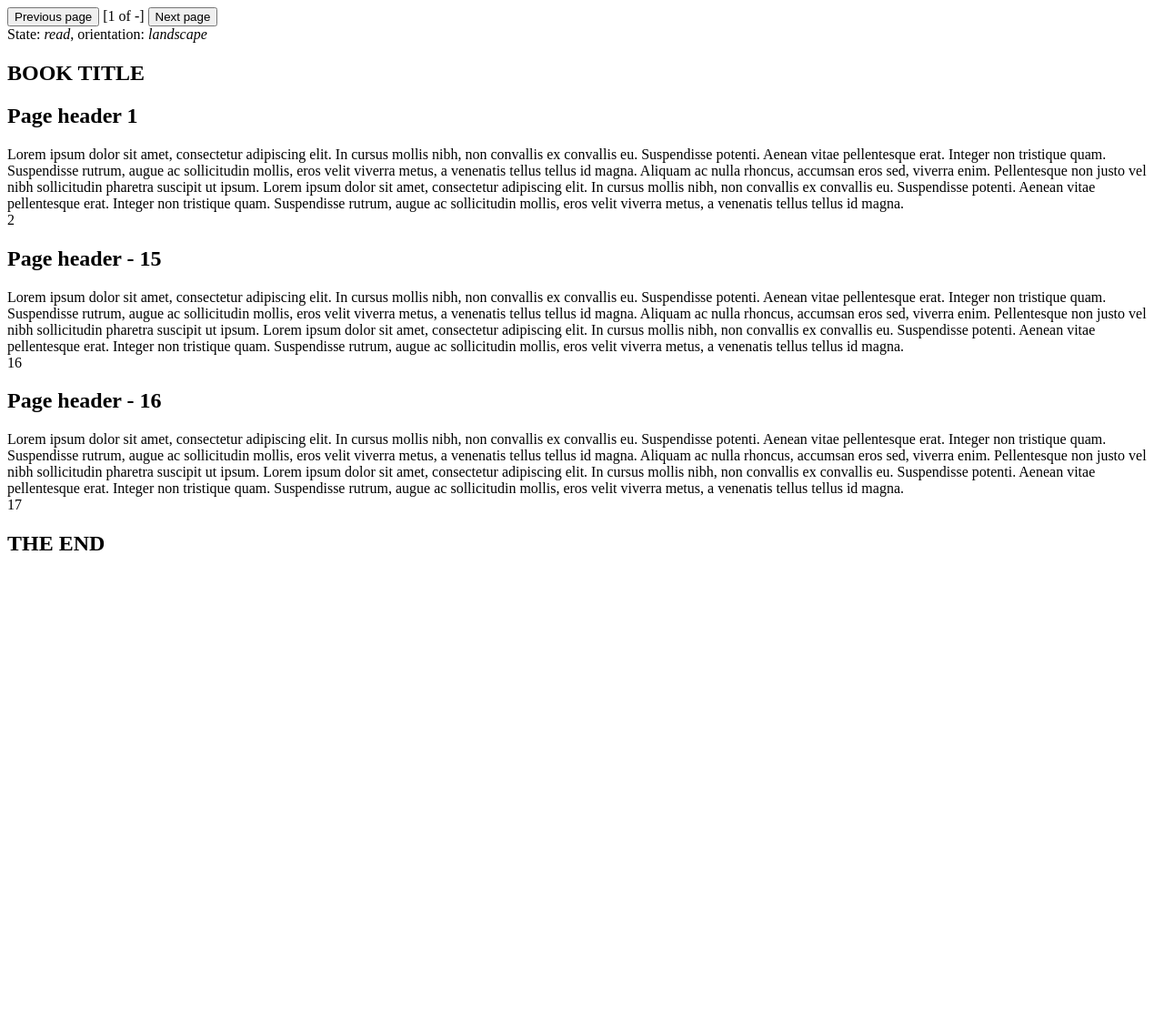
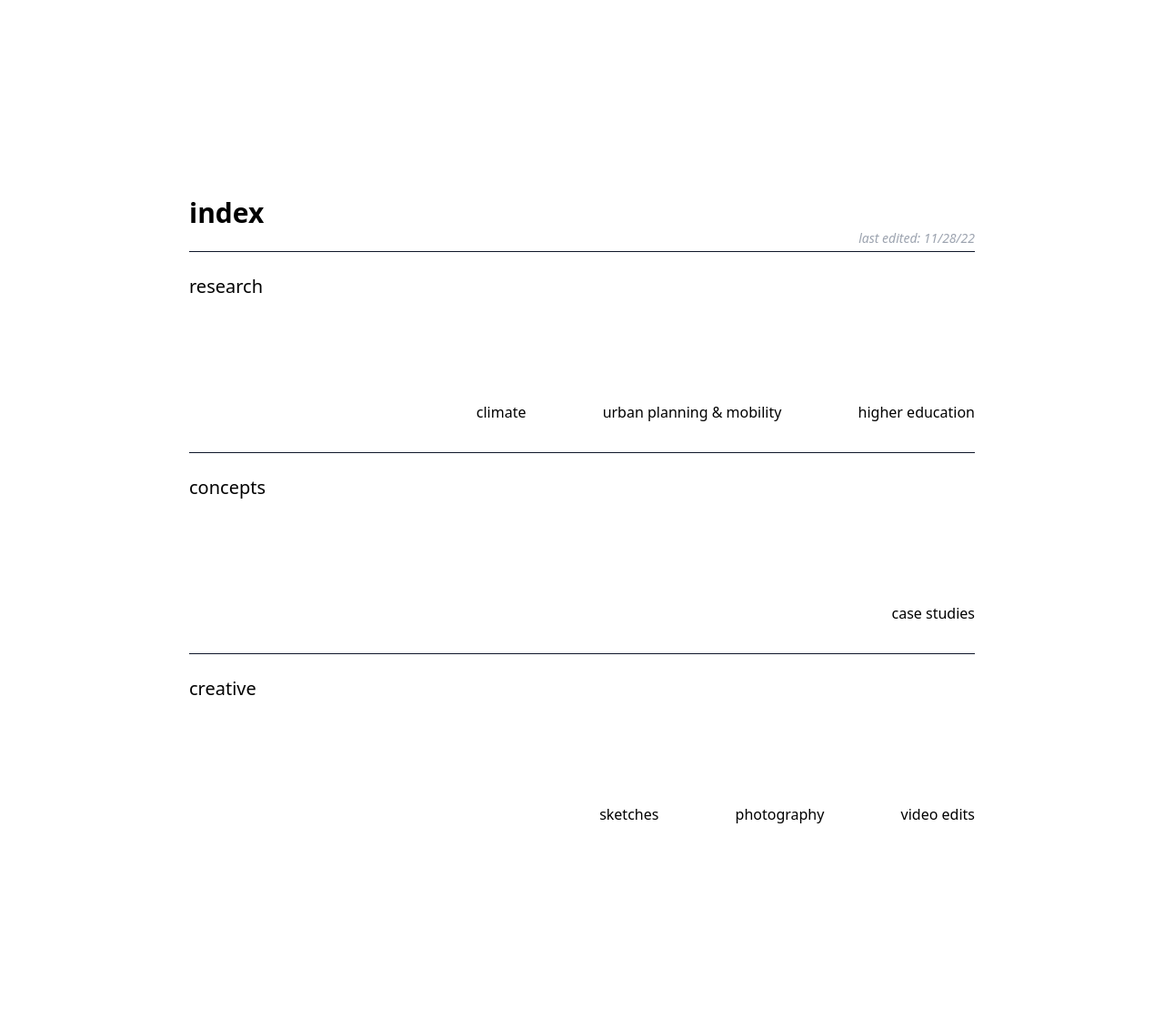
Before and after one commit to syl898/playground, a plain HTML site: page index.html in a window 1280 px wide. Shown: the whole page at 91% size. Before the commit the page ends 800 px from the top, so only its background shows below. Drawn offline with nearby package versions, Linux system fonts and the light colour scheme.

Commit message:
Add files via upload

```diff
--- a/index.html
+++ b/index.html
@@ -1,88 +1,63 @@
 <!doctype html>
-
-<html lang="en">
+<html>
 <head>
-  <meta charset="utf-8">
-  <meta name="viewport" content="width=device-width, initial-scale=1">
-
-  <title>A Basic HTML5 Template</title>
-  <meta name="description" content="A simple HTML5 Template for new projects.">
-  <meta name="author" content="SitePoint">
-
-  <meta property="og:title" content="A Basic HTML5 Template">
-  <meta property="og:type" content="website">
-  <meta property="og:url" content="https://www.sitepoint.com/a-basic-html5-template/">
-  <meta property="og:description" content="A simple HTML5 Template for new projects.">
-  <meta property="og:image" content="image.png">
-
-  <link rel="stylesheet" href="style.css">
-
+  <meta charset="UTF-8">
+  <meta name="viewport" content="width=device-width, initial-scale=1.0">
+  <title>index.html</title>
+  <link rel="icon" href="http://example.com/favicon.png">
+  <script src="https://cdn.tailwindcss.com"></script>
+  <script>
+    tailwind.config = {
+      theme: {
+        extend: {
+          colors: {
+            clifford: '#da373d',
+          }
+        }
+      }
+    }
+  </script>
 </head>
 
 <body>
-    <!-- <section>
-        <div class="left next"></div>
-        <div class="right next"></div>
-        <div class="left current"></div>
-        <div class="right current"></div>
-    </section>
-    <h1 id="title">tap the image to flip</h1>
+    <div class="pt-6 px-52">
+        <p class="pt-48 text-3xl font-semibold">index</p>
+        <p class="text-sm text-right text-gray-400 italic pb-1">last edited: 11/28/22</p>
 
-    <script src="scripts.js"></script> -->
+        <hr style="border-color: #0F172A;"></hr>
 
-
-    <div class="container">
         <div>
-            <button type="button" class="btn-prev">Previous page</button>
-            [<span class="page-current">1</span> of <span class="page-total">-</span>]
-            <button type="button" class="btn-next">Next page</button>
+            <p class="pt-6 text-xl">research</p>
+            <div class="pt-28"></div>
+            <div class="text-right pb-8">
+                <a href="#" class="pl-20 no-underline hover:underline">climate</a>
+                <a href="#" class="pl-20 no-underline hover:underline">urban planning & mobility</a>
+                <a href="#" class="pl-20 no-underline hover:underline">higher education</a>
+            </div>
         </div>
 
+        <hr style="border-color: #0F172A;"></hr>
         <div>
-            State: <i class="page-state">read</i>, orientation: <i class="page-orientation">landscape</i>
+            <p class="pt-6 text-xl">concepts</p>
+            <div class="pt-28"></div>
+            <div class="text-right pb-8">
+                <a href="#" class="pl-20 no-underline hover:underline">case studies</a>
+            </div>
+        </div>
+
+        <hr style="border-color: #0F172A;"></hr>
+        <div>
+            <p class="pt-6 text-xl">creative</p>
+            <div class="pt-28"></div>
+            <div class="text-right pb-8">
+                <a href="#" class="pl-20 no-underline hover:underline">sketches</a>
+                <a href="#" class="pl-20 no-underline hover:underline">photography</a>
+                <a href="#" class="pl-20 no-underline hover:underline">video edits</a>
+            </div>
+        </div>
+        <div class="pt-48">
+
         </div>
     </div>
-
-    <div class="container">
-        <div class="flip-book" id="demoBookExample">
-            <div class="page page-cover page-cover-top" data-density="hard">
-                <div class="page-content">
-                    <h2>BOOK TITLE</h2>
-                </div>
-            </div>
-            <div class="page">
-                <div class="page-content">
-                    <h2 class="page-header">Page header 1</h2>
-                    <div class="page-image" style="background-image: url(images/html/1.jpg)"></div>
-                    <div class="page-text">Lorem ipsum dolor sit amet, consectetur adipiscing elit. In cursus mollis nibh, non convallis ex convallis eu. Suspendisse potenti. Aenean vitae pellentesque erat. Integer non tristique quam. Suspendisse rutrum, augue ac sollicitudin mollis, eros velit viverra metus, a venenatis tellus tellus id magna. Aliquam ac nulla rhoncus, accumsan eros sed, viverra enim. Pellentesque non justo vel nibh sollicitudin pharetra suscipit ut ipsum. Lorem ipsum dolor sit amet, consectetur adipiscing elit. In cursus mollis nibh, non convallis ex convallis eu. Suspendisse potenti. Aenean vitae pellentesque erat. Integer non tristique quam. Suspendisse rutrum, augue ac sollicitudin mollis, eros velit viverra metus, a venenatis tellus tellus id magna.</div>
-                    <div class="page-footer">2</div>
-                </div>
-            </div>
-            <!-- PAGES .... -->
-            <div class="page">
-                <div class="page-content">
-                    <h2 class="page-header">Page header - 15</h2>
-                    <div class="page-image" style="background-image: url(images/html/7.jpg)"></div>
-                    <div class="page-text">Lorem ipsum dolor sit amet, consectetur adipiscing elit. In cursus mollis nibh, non convallis ex convallis eu. Suspendisse potenti. Aenean vitae pellentesque erat. Integer non tristique quam. Suspendisse rutrum, augue ac sollicitudin mollis, eros velit viverra metus, a venenatis tellus tellus id magna. Aliquam ac nulla rhoncus, accumsan eros sed, viverra enim. Pellentesque non justo vel nibh sollicitudin pharetra suscipit ut ipsum. Lorem ipsum dolor sit amet, consectetur adipiscing elit. In cursus mollis nibh, non convallis ex convallis eu. Suspendisse potenti. Aenean vitae pellentesque erat. Integer non tristique quam. Suspendisse rutrum, augue ac sollicitudin mollis, eros velit viverra metus, a venenatis tellus tellus id magna.</div>
-                    <div class="page-footer">16</div>
-                </div>
-            </div>
-            <div class="page">
-                <div class="page-content">
-                    <h2 class="page-header">Page header - 16</h2>
-                    <div class="page-image" style="background-image: url(images/html/8.jpg)"></div>
-                    <div class="page-text">Lorem ipsum dolor sit amet, consectetur adipiscing elit. In cursus mollis nibh, non convallis ex convallis eu. Suspendisse potenti. Aenean vitae pellentesque erat. Integer non tristique quam. Suspendisse rutrum, augue ac sollicitudin mollis, eros velit viverra metus, a venenatis tellus tellus id magna. Aliquam ac nulla rhoncus, accumsan eros sed, viverra enim. Pellentesque non justo vel nibh sollicitudin pharetra suscipit ut ipsum. Lorem ipsum dolor sit amet, consectetur adipiscing elit. In cursus mollis nibh, non convallis ex convallis eu. Suspendisse potenti. Aenean vitae pellentesque erat. Integer non tristique quam. Suspendisse rutrum, augue ac sollicitudin mollis, eros velit viverra metus, a venenatis tellus tellus id magna.</div>
-                    <div class="page-footer">17</div>
-                </div>
-            </div>
-            <div class="page page-cover page-cover-bottom" data-density="hard">
-                <div class="page-content">
-                    <h2>THE END</h2>
-                </div>
-            </div>
-        </div>
-    </div>
-
-    <script type="module" src="./scripts.js"></script>
 </body>
 </html>
```
Also changed, not shown: template.html (added, +74 -0 lines), temp.png (added).
